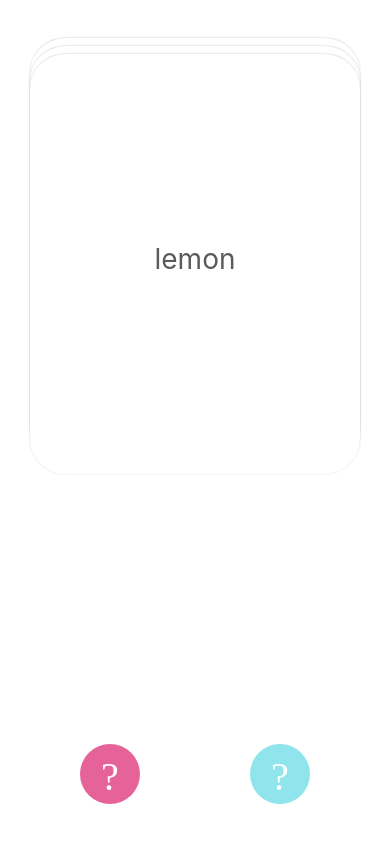
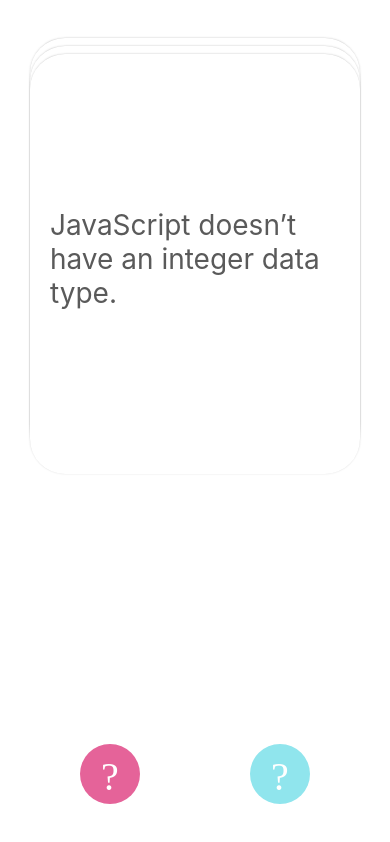
Before and after one commit to stephanos7/react-native-flashcards, a React Native app: screen / in a window 390 px wide. Built offline with nearby package versions, Linux system fonts and the light colour scheme.

Commit message:
Add text padding and stubbed data

```diff
--- a/App.js
+++ b/App.js
@@ -14,12 +14,12 @@
         answer: "correct"
       },
       {
-        question:"orange",
+        question:"JavaScript was created in 100 days only.",
         attempted:"",
         answer: "incorrect"
       },
       {
-        question:"lemon",
+        question:"JavaScript doesn’t have an integer data type.",
         attempted:"",
         answer: "correct"
       }
--- a/styles.js
+++ b/styles.js
@@ -80,6 +80,7 @@
     textAlign: "center"
   },
   question: {
+    padding:20,
     ...FONTS.h2
   },
   radialAnimationDot: {
```
